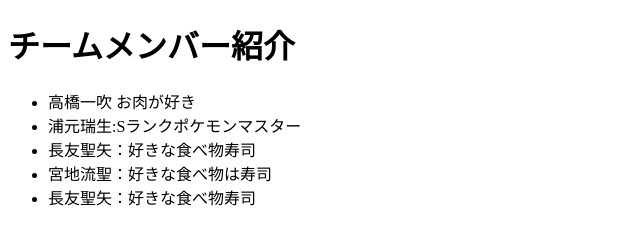
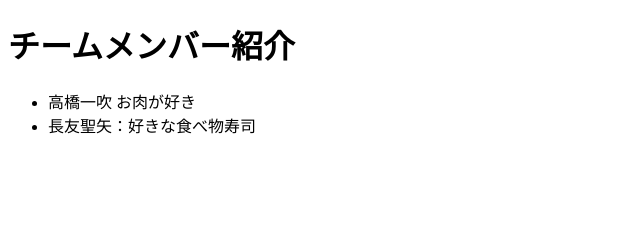
Before and after one commit to rnm-01/naga, a plain HTML site: page index.html in a window 1280 px wide. Shown: the whole page, without its empty margins (0-640 px from the left). Drawn offline with Linux system fonts and the light colour scheme.

Commit message:
Update index.html

```diff
--- a/index.html
+++ b/index.html
@@ -8,21 +8,9 @@
 <body>
     <h1>チームメンバー紹介</h1>
     <ul>
-
         <li>高橋一吹 お肉が好き</li>
-
         <!--メンバー紹介をここに追加-->
-
-
-    <li>浦元瑞生:Sランクポケモンマスター</li>
-
         <li>長友聖矢：好きな食べ物寿司</li>
-
-
-        <li>宮地流聖：好きな食べ物は寿司</li>
-
-        <li>長友聖矢：好きな食べ物寿司</li>
-
     </ul>
 </body>
 </html>
```
